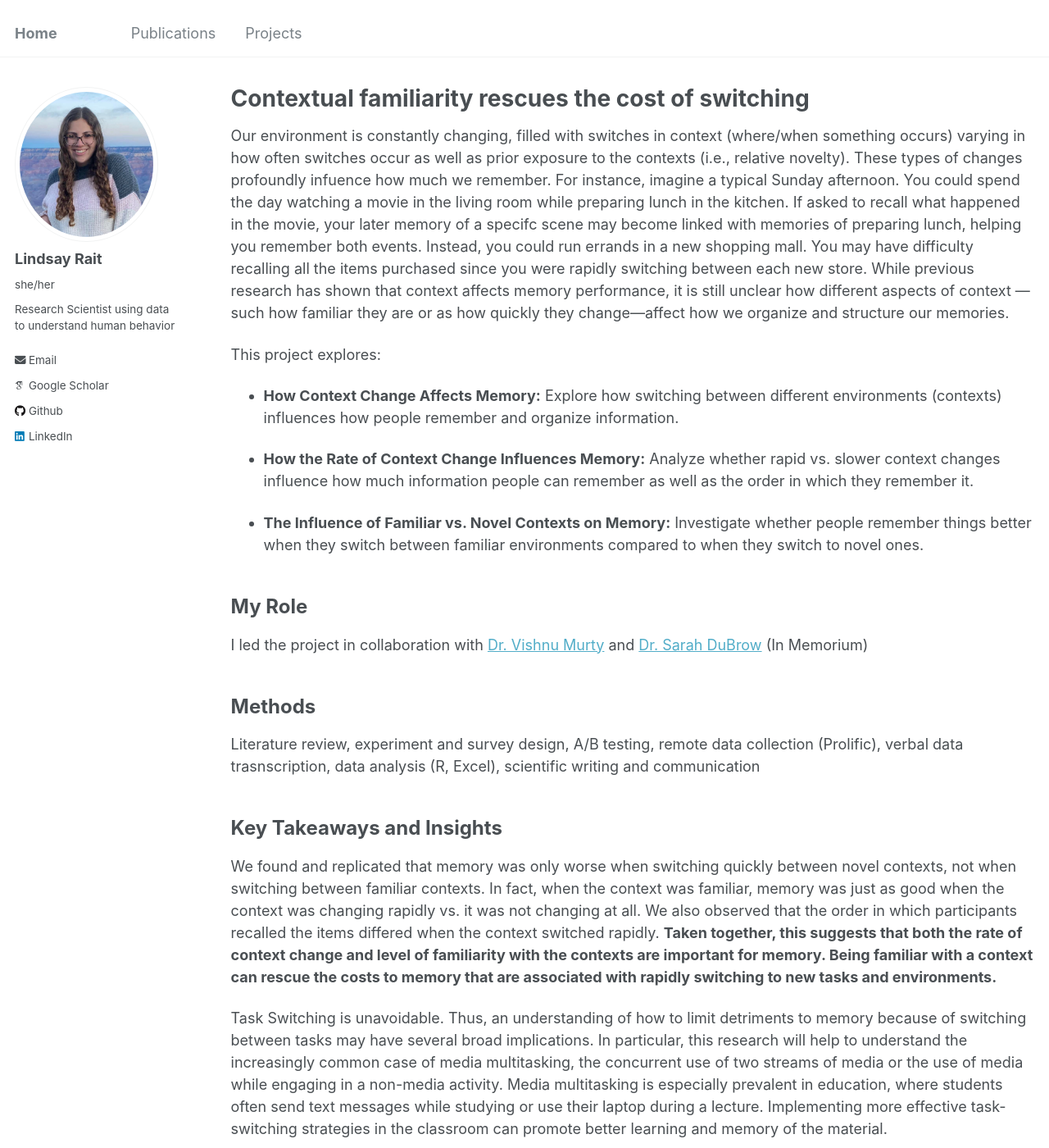
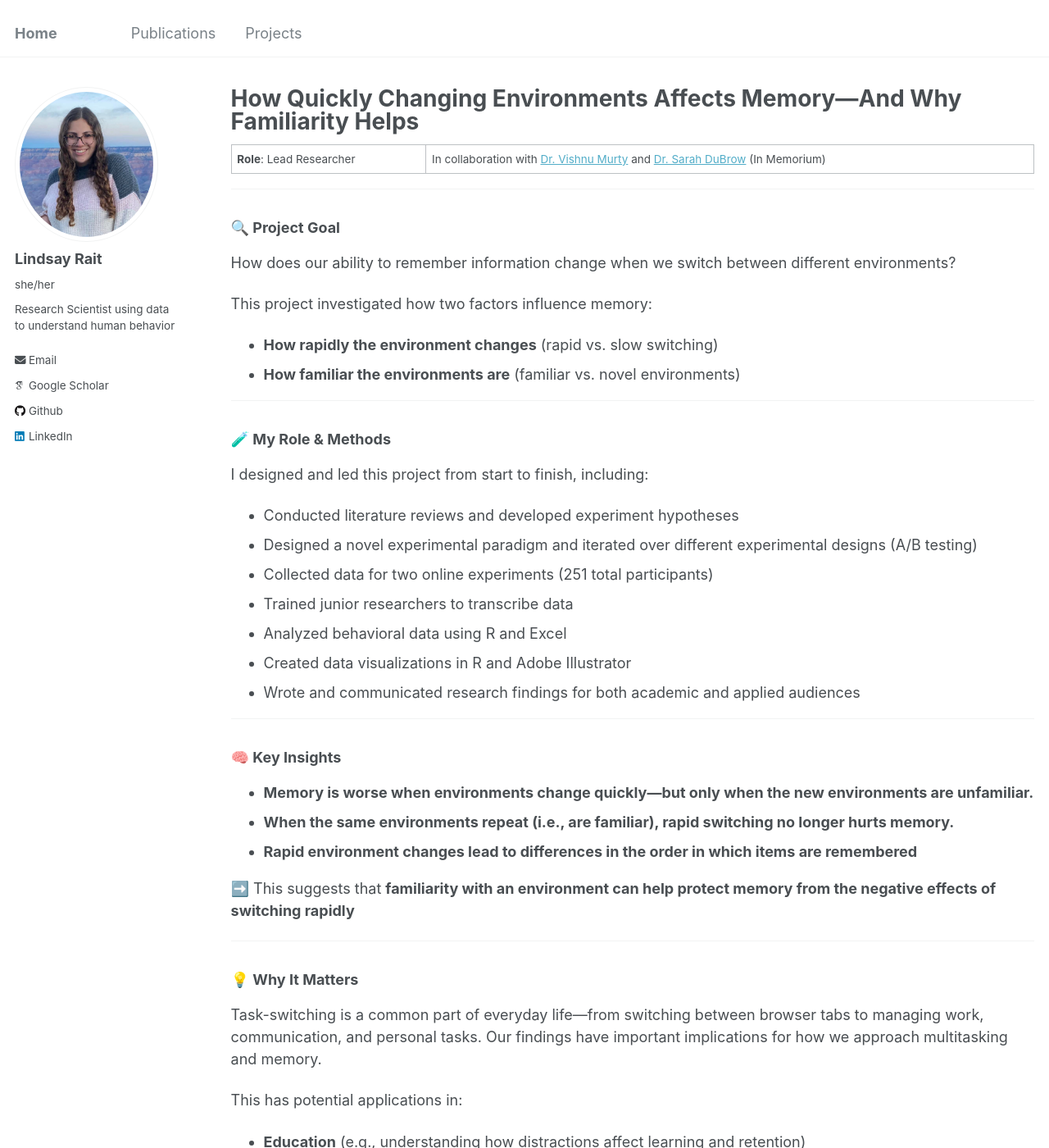
Before and after one commit to lindsay-rait/lindsay-rait.github.io, a Jekyll site: the page built from _portfolio/portfolio-1.md, in a window 1280 px wide and 1400 px high. Shown: the whole window at 82% size. Built offline with Jekyll 4.4.1, drawn with Linux system fonts in a browser that asks for light colours; some web fonts are replaced; some of the changed text lies outside the part shown.

Commit message:
Update portfolio-1.md

```diff
--- a/_portfolio/portfolio-1.md
+++ b/_portfolio/portfolio-1.md
@@ -1,36 +1,53 @@
 ---
-title: "Contextual familiarity rescues the cost of switching"
+title: "How Quickly Changing Environments Affects Memory—And Why Familiarity Helps"
 #excerpt: "Short description of portfolio item number 1<br/><img src='/images/500x300.png'>"
 #image: "/images/project1.jpg"
 #short_description: Changes in context influence the way we form and structure memories. Yet, little is known about how qualitatively different types of context switches shape memory organization. These studies demonstrate that how often the context changes and the level of familiarity with the context influences the structure and organization of memory.
 layout: archive
 ---
 
-Our environment is constantly changing, filled with switches in context (where/when something occurs) varying in how often switches occur as well as prior exposure to the contexts (i.e., relative novelty).  These types of changes profoundly infuence how much we remember. For instance, imagine a typical Sunday afternoon. You could spend the day watching a movie in the living room while preparing lunch in the kitchen.
-If asked to recall what happened in the movie, your later memory of a specifc scene may become linked with memories of preparing lunch, helping you remember both events. Instead, you could run errands in a new shopping mall. You may have difficulty recalling all the items purchased since you were rapidly switching between each new store.
-While previous research has shown that context affects memory performance, it is still unclear how different aspects of context —such how familiar they are or as how quickly they change—affect how we organize and structure our memories.
-
-This project explores:
-
-* **How Context Change Affects Memory:** Explore how switching between different environments (contexts) influences how people remember and organize information.
-
-* **How the Rate of Context Change Influences Memory:** Analyze whether rapid vs. slower context changes influence how much information people can remember as well as the order in which they remember it.
-
-* **The Influence of Familiar vs. Novel Contexts on Memory:** Investigate whether people remember things better when they switch between familiar environments compared to when they switch to novel ones.
-
-<h2 style="font-size:24px;">My Role</h2>
-
-I led the project in collaboration with [Dr. Vishnu Murty](https://www.adaptivememorylab.com/) and [Dr. Sarah DuBrow](https://www.dubrowlab.org/) (In Memorium)
+**Role**: Lead Researcher | In collaboration with [Dr. Vishnu Murty](https://www.adaptivememorylab.com/) and [Dr. Sarah DuBrow](https://www.dubrowlab.org/) (In Memorium)
 
 
-<h2 style="font-size:24px;">Methods</h2>
+---
 
-Literature review, experiment and survey design, A/B testing, remote data collection (Prolific), verbal data trasnscription, data analysis (R, Excel), scientific writing and communication
+### 🔍 Project Goal
+How does our ability to remember information change when we switch between different environments?
 
-<h2 style="font-size:24px;">Key Takeaways and Insights</h2>
+This project investigated how two factors influence memory:
+- **How rapidly the environment changes** (rapid vs. slow switching)
+- **How familiar the environments are** (familiar vs. novel environments)
 
-We found and replicated that memory was only worse when switching quickly between novel contexts, not when switching between familiar contexts. In fact, when the context was familiar, memory was just as good when the context was changing rapidly vs. it was not changing at all. We also observed that the order in which participants recalled the items differed when the context switched rapidly. **Taken together, this suggests that both the rate of context change and level of familiarity with the contexts are important for memory. Being familiar with a context can rescue the costs to memory that are associated with rapidly switching to new tasks and environments.**
+---
 
-Task Switching is unavoidable. Thus, an understanding of how to limit detriments to memory because of switching between tasks may have several broad implications. In particular, this research will help to understand the increasingly common case of media multitasking, the concurrent use of two streams of media or the use of media while engaging in a non-media activity. Media multitasking is especially prevalent in education, where students often send text messages while studying or use their laptop during a lecture. Implementing more effective task-switching strategies in the classroom can promote better learning and memory of the material.
+### 🧪 My Role & Methods
+I designed and led this project from start to finish, including:
+
+- Conducted literature reviews and developed experiment hypotheses
+- Designed a novel experimental paradigm and iterated over different experimental designs (A/B testing)
+- Collected data for two online experiments (251 total participants)
+- Trained junior researchers to transcribe data
+- Analyzed behavioral data using R and Excel
+- Created data visualizations in R and Adobe Illustrator
+- Wrote and communicated research findings for both academic and applied audiences
+
+---
+
+
+### 🧠 Key Insights
+- **Memory is worse when environments change quickly—but only when the new environments are unfamiliar.**
+- **When the same environments repeat (i.e., are familiar), rapid switching no longer hurts memory.**
+- **Rapid environment changes lead to differences in the order in which items are remembered**
+
+➡️ This suggests that **familiarity with an environment can help protect memory from the negative effects of switching rapidly**
+
+---
+### 💡 Why It Matters
+Task-switching is a common part of everyday life—from switching between browser tabs to managing work, communication, and personal tasks. Our findings have important implications for how we approach multitasking and memory.
+
+This has potential applications in:
+- **Education** (e.g., understanding how distractions affect learning and retention)
+- **Workplace productivity** (e.g., improving focus and memory during task-switching)
+- **Media multitasking habits** (e.g., managing how people engage with multiple sources of information)
 
 _Publication of the findings can be found [here](http://lindsay-rait.github.io/files/pbr_2023.pdf)_
```
